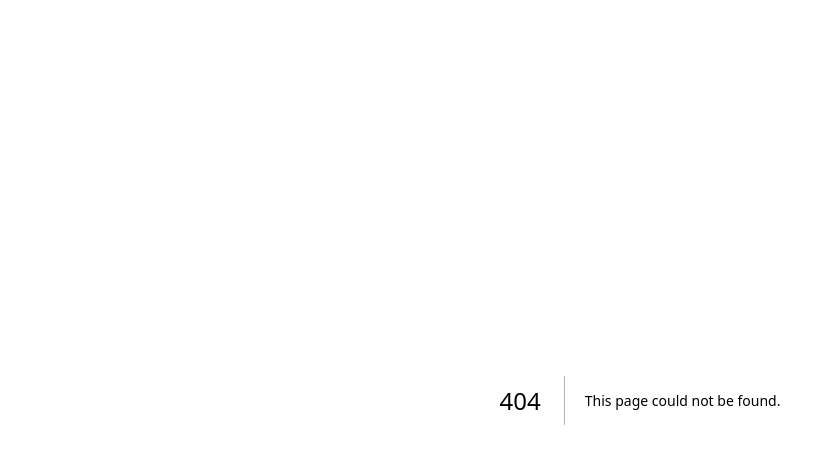
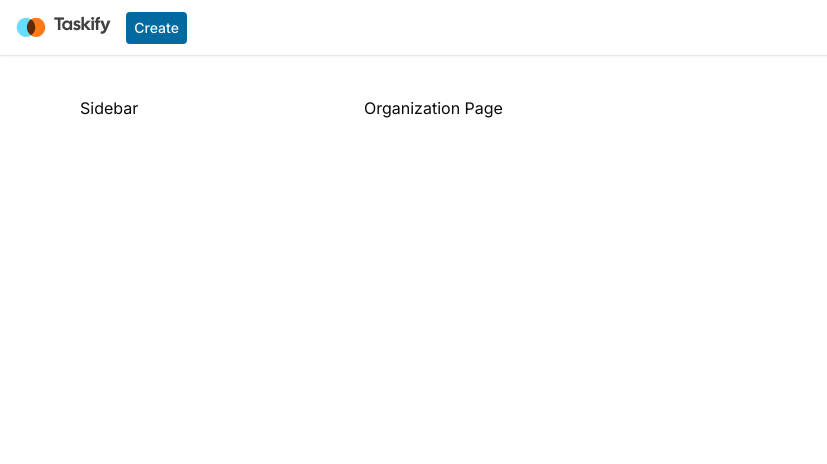
Before and after one commit to NeilRow56/trello24, a Next.js app: page /organization/1 in a window 1280 px wide. Before the commit this address had no page. Shown: the top 464 px of the page, without its empty margins (0-827 px from the left). Built offline with nearby package versions, Linux system fonts and the light colour scheme.

Commit message:
Added Clerk organisation. Navbar added to a dashboard layout, and updated middleware.ts

```diff
--- a/src/app/(marketing)/_components/Navbar.tsx
+++ b/src/app/(marketing)/_components/Navbar.tsx
@@ -1,20 +1,14 @@
-'use client'
-
 import Link from 'next/link'
 
 import { Button } from '@/components/ui/button'
 import { Logo } from '@/components/Logo'
 
-import { ClerkProvider, UserButton } from '@clerk/nextjs'
-
 export const Navbar = () => {
   return (
-    <ClerkProvider>
     <div className="fixed top-0 flex h-14 w-full items-center border-b bg-white px-4 shadow-sm">
       <div className="mx-auto flex w-full items-center justify-between md:max-w-screen-2xl">
         <Logo />
-          <div className="flex gap-4">
-            <div className="flex w-full flex-row items-center justify-between space-x-4 md:block md:w-auto">
+        <div className="flex w-full items-center justify-between space-x-4 md:block md:w-auto">
           <Button size="sm" variant="outline" asChild>
             <Link href="/sign-in">Login</Link>
           </Button>
@@ -22,10 +16,7 @@ export const Navbar = () => {
             <Link href="/sign-up">Get Taskify for free</Link>
           </Button>
         </div>
-            <UserButton afterSignOutUrl="/" />
       </div>
     </div>
-      </div>
-    </ClerkProvider>
   )
 }
--- /dev/null
+++ b/src/app/(platform)/(clerk)/select-org/[[...select-org]]/page.tsx
@@ -0,0 +1,11 @@
+import { OrganizationList } from '@clerk/nextjs'
+
+export default function CreateOrganizationPage() {
+  return (
+    <OrganizationList
+      hidePersonal
+      afterSelectOrganizationUrl="/organization/:id"
+      afterCreateOrganizationUrl="/organization/:id"
+    />
+  )
+}
--- /dev/null
+++ b/src/app/(platform)/(dashboard)/_components/Navbar.tsx
@@ -0,0 +1,60 @@
+import { Plus } from 'lucide-react'
+
+import { Button } from '@/components/ui/button'
+import { OrganizationSwitcher, UserButton } from '@clerk/nextjs'
+import { Logo } from '@/components/Logo'
+
+export const Navbar = () => {
+  return (
+    <nav className="fixed top-0 z-50 flex h-14 w-full items-center border-b bg-white px-4 shadow-sm">
+      {/* Mobile Sidebar */}
+      <div className="flex items-center gap-x-4">
+        <div className="hidden md:flex">
+          <Logo />
+        </div>
+        <Button
+          variant="primary"
+          size="sm"
+          className="hidden h-auto rounded-sm px-2  py-1.5 md:block"
+        >
+          Create
+        </Button>
+        <Button
+          variant="primary"
+          size="sm"
+          className="block rounded-sm md:hidden"
+        >
+          <Plus className="h-4 w-4" />
+        </Button>
+      </div>
+      <div className="ml-auto flex items-center gap-x-2">
+        <OrganizationSwitcher
+          hidePersonal
+          afterCreateOrganizationUrl="/organization/:id"
+          afterLeaveOrganizationUrl="/select-org"
+          afterSelectOrganizationUrl="/organization/:id"
+          appearance={{
+            elements: {
+              rootBox: {
+                display: 'flex',
+                justifyContent: 'center',
+                alignItems: 'center',
+              },
+            },
+          }}
+        />
+        <UserButton
+          afterSignOutUrl="/"
+          appearance={{
+            elements: {
+              avatarBox: {
+                height: 30,
+                width: 30,
+              },
+            },
+          }}
+        />
+      </div>
+    </nav>
+  )
+}
--- /dev/null
+++ b/src/app/(platform)/(dashboard)/_components/Sidebar.tsx
@@ -0,0 +1,5 @@
+const Sidebar = () => {
+  return <div>Sidebar</div>
+}
+
+export default Sidebar
--- /dev/null
+++ b/src/app/(platform)/(dashboard)/layout.tsx
@@ -0,0 +1,14 @@
+import { Navbar } from './_components/Navbar'
+
+export default function DashboardLayout({
+  children,
+}: {
+  children: React.ReactNode
+}) {
+  return (
+    <div className="h-full">
+      <Navbar />
+      {children}
+    </div>
+  )
+}
--- /dev/null
+++ b/src/app/(platform)/(dashboard)/organization/[organizationId]/page.tsx
@@ -0,0 +1,7 @@
+import React from 'react'
+
+const OrganizationIdPage = () => {
+  return <div>Organization Page</div>
+}
+
+export default OrganizationIdPage
--- /dev/null
+++ b/src/app/(platform)/(dashboard)/organization/layout.tsx
@@ -0,0 +1,16 @@
+import Sidebar from '../_components/Sidebar'
+
+const OrganizationLayout = ({ children }: { children: React.ReactNode }) => {
+  return (
+    <main className="mx-auto max-w-6xl px-4 pt-20 md:pt-24 2xl:max-w-screen-xl">
+      <div className="flex gap-x-7">
+        <div className="hidden w-64 shrink-0 md:block">
+          <Sidebar />
+        </div>
+        {children}
+      </div>
+    </main>
+  )
+}
+
+export default OrganizationLayout
--- a/src/components/ui/button.tsx
+++ b/src/components/ui/button.tsx
@@ -1,34 +1,35 @@
-import * as React from "react"
-import { Slot } from "@radix-ui/react-slot"
-import { cva, type VariantProps } from "class-variance-authority"
+import * as React from 'react'
+import { Slot } from '@radix-ui/react-slot'
+import { cva, type VariantProps } from 'class-variance-authority'
 
-import { cn } from "@/lib/utils"
+import { cn } from '@/lib/utils'
 
 const buttonVariants = cva(
-  "inline-flex items-center justify-center whitespace-nowrap rounded-md text-sm font-medium ring-offset-background transition-colors focus-visible:outline-none focus-visible:ring-2 focus-visible:ring-ring focus-visible:ring-offset-2 disabled:pointer-events-none disabled:opacity-50",
+  'inline-flex items-center justify-center whitespace-nowrap rounded-md text-sm font-medium ring-offset-background transition-colors focus-visible:outline-none focus-visible:ring-2 focus-visible:ring-ring focus-visible:ring-offset-2 disabled:pointer-events-none disabled:opacity-50',
   {
     variants: {
       variant: {
-        default: "bg-primary text-primary-foreground hover:bg-primary/90",
+        default: 'bg-primary text-primary-foreground hover:bg-primary/90',
         destructive:
-          "bg-destructive text-destructive-foreground hover:bg-destructive/90",
+          'bg-destructive text-destructive-foreground hover:bg-destructive/90',
         outline:
-          "border border-input bg-background hover:bg-accent hover:text-accent-foreground",
+          'border border-input bg-background hover:bg-accent hover:text-accent-foreground',
         secondary:
-          "bg-secondary text-secondary-foreground hover:bg-secondary/80",
-        ghost: "hover:bg-accent hover:text-accent-foreground",
-        link: "text-primary underline-offset-4 hover:underline",
+          'bg-secondary text-secondary-foreground hover:bg-secondary/80',
+        ghost: 'hover:bg-accent hover:text-accent-foreground',
+        link: 'text-primary underline-offset-4 hover:underline',
+        primary: 'bg-sky-700 text-primary-foreground hover:bg-sky-700/90',
       },
       size: {
-        default: "h-10 px-4 py-2",
-        sm: "h-9 rounded-md px-3",
-        lg: "h-11 rounded-md px-8",
-        icon: "h-10 w-10",
+        default: 'h-10 px-4 py-2',
+        sm: 'h-9 rounded-md px-3',
+        lg: 'h-11 rounded-md px-8',
+        icon: 'h-10 w-10',
       },
     },
     defaultVariants: {
-      variant: "default",
-      size: "default",
+      variant: 'default',
+      size: 'default',
     },
   }
 )
@@ -41,7 +42,7 @@ export interface ButtonProps
 
 const Button = React.forwardRef<HTMLButtonElement, ButtonProps>(
   ({ className, variant, size, asChild = false, ...props }, ref) => {
-    const Comp = asChild ? Slot : "button"
+    const Comp = asChild ? Slot : 'button'
     return (
       <Comp
         className={cn(buttonVariants({ variant, size, className }))}
@@ -51,6 +52,6 @@ const Button = React.forwardRef<HTMLButtonElement, ButtonProps>(
     )
   }
 )
-Button.displayName = "Button"
+Button.displayName = 'Button'
 
 export { Button, buttonVariants }
--- a/src/middleware.ts
+++ b/src/middleware.ts
@@ -1,10 +1,32 @@
-import { authMiddleware } from '@clerk/nextjs'
+import { authMiddleware, redirectToSignIn } from '@clerk/nextjs'
+import { NextResponse } from 'next/server'
 
 // This example protects all routes including api/trpc routes
 // Please edit this to allow other routes to be public as needed.
 // See https://clerk.com/docs/references/nextjs/auth-middleware for more information about configuring your Middleware
 export default authMiddleware({
   publicRoutes: ['/'],
+  afterAuth(auth, req) {
+    if (auth.userId && auth.isPublicRoute) {
+      let path = '/select-org'
+
+      if (auth.orgId) {
+        path = `/organization/${auth.orgId}`
+      }
+
+      const orgSelection = new URL(path, req.url)
+      return NextResponse.redirect(orgSelection)
+    }
+
+    if (!auth.userId && !auth.isPublicRoute) {
+      return redirectToSignIn({ returnBackUrl: req.url })
+    }
+
+    if (auth.userId && !auth.orgId && req.nextUrl.pathname !== '/select-org') {
+      const orgSelection = new URL('/select-org', req.url)
+      return NextResponse.redirect(orgSelection)
+    }
+  },
 })
 
 export const config = {
```
Lines whose indentation alone changed are shown as unchanged.
